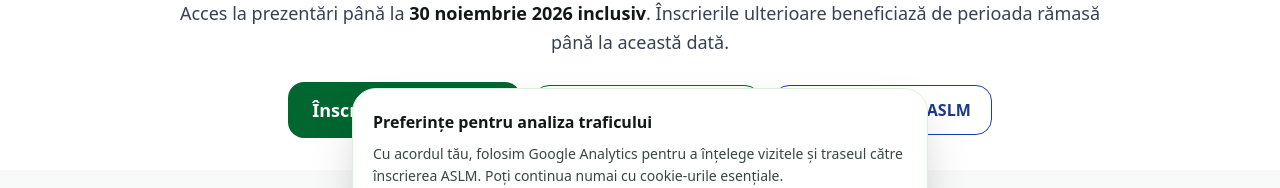
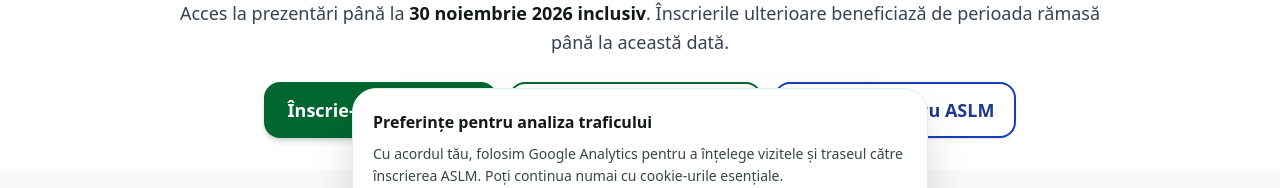
Before and after one commit to SwagMasterPro/wwwaslmro, a Next.js app: page /webinar in a window 1280 px wide. Shown: the part 489-677 px from the top of the page. Built offline with nearby package versions, Linux system fonts and the light colour scheme; no server answers.

Commit message:
Make webinar registration and membership CTAs more prominent (#15)

```diff
--- a/app/(ro)/webinar/page.tsx
+++ b/app/(ro)/webinar/page.tsx
@@ -25,9 +25,9 @@ export default function WebinarPage() {
         />
         <p className="mt-6 text-center text-base leading-relaxed text-gray-700 md:text-lg">Acces la prezentări până la <strong>30 noiembrie 2026 inclusiv</strong>. Înscrierile ulterioare beneficiază de perioada rămasă până la această dată.</p>
         <div className="mt-6 flex flex-col items-stretch justify-center gap-3 sm:flex-row sm:flex-wrap sm:items-center">
-          <a href={WEBINAR.paymentUrl} className="inline-flex min-h-14 items-center justify-center rounded-xl bg-green-800 px-6 py-3 text-center text-lg font-semibold text-white hover:bg-green-900 focus-visible:outline-4 focus-visible:outline-offset-4 focus-visible:outline-green-800">Înscrie-te la webinar</a>
-          <Link href="/adunarea-generala" className="inline-flex min-h-12 items-center justify-center rounded-xl border border-green-800 px-5 py-3 text-center font-semibold text-green-900 hover:bg-green-50 focus-visible:outline-2 focus-visible:outline-offset-4 focus-visible:outline-green-800">Vezi lista membri ASLM</Link>
-          <Link href="/membri" className="inline-flex min-h-12 items-center justify-center rounded-xl border border-blue-800 px-5 py-3 text-center font-semibold text-blue-900 hover:bg-blue-50 focus-visible:outline-2 focus-visible:outline-offset-4 focus-visible:outline-blue-800">Devino membru ASLM</Link>
+          <a href={WEBINAR.paymentUrl} className="inline-flex min-h-14 items-center justify-center rounded-xl bg-green-800 px-6 py-3 text-center text-lg font-bold text-white shadow-md shadow-green-900/20 hover:bg-green-900 focus-visible:outline-4 focus-visible:outline-offset-4 focus-visible:outline-green-800">Înscrie-te la webinar</a>
+          <Link href="/adunarea-generala" className="inline-flex min-h-14 items-center justify-center rounded-xl border-2 border-green-800 bg-white px-5 py-3 text-center text-lg font-bold text-green-900 shadow-sm hover:bg-green-50 focus-visible:outline-2 focus-visible:outline-offset-4 focus-visible:outline-green-800">Vezi lista membri ASLM</Link>
+          <Link href="/membri" className="inline-flex min-h-14 items-center justify-center rounded-xl border-2 border-blue-800 bg-white px-5 py-3 text-center text-lg font-bold text-blue-900 shadow-sm hover:bg-blue-50 focus-visible:outline-2 focus-visible:outline-offset-4 focus-visible:outline-blue-800">Devino membru ASLM</Link>
         </div>
       </div>
     </header>
@@ -105,16 +105,16 @@ export default function WebinarPage() {
           <article className="rounded-2xl border border-green-200 bg-green-50 p-5 text-center md:p-6">
             <h3 className="text-3xl font-bold text-green-900">Gratuit</h3>
             <p className="mt-3 text-lg text-gray-800">Pentru membrii ASLM</p>
-            <Link href="/adunarea-generala" className="mt-3 inline-flex min-h-12 items-center rounded-md font-semibold text-green-900 underline underline-offset-4 focus-visible:outline-2 focus-visible:outline-offset-4 focus-visible:outline-green-800">Vezi lista membri ASLM</Link>
+            <Link href="/adunarea-generala" className="mt-4 inline-flex min-h-12 items-center justify-center rounded-xl border-2 border-green-800 bg-white px-4 py-3 font-bold text-green-900 underline decoration-2 underline-offset-4 shadow-sm hover:bg-green-50 focus-visible:outline-2 focus-visible:outline-offset-4 focus-visible:outline-green-800">Vezi lista membri ASLM</Link>
           </article>
           <article className="rounded-2xl border border-blue-200 bg-blue-50 p-5 text-center md:p-6">
             <h3 className="text-3xl font-bold text-blue-900">100 lei</h3>
             <p className="mt-3 text-lg text-gray-800">Pentru nonmembrii ASLM</p>
-            <Link href="/membri" className="mt-3 inline-flex min-h-12 items-center rounded-md font-semibold text-blue-900 underline underline-offset-4 focus-visible:outline-2 focus-visible:outline-offset-4 focus-visible:outline-blue-800">Devino membru ASLM</Link>
+            <Link href="/membri" className="mt-4 inline-flex min-h-12 items-center justify-center rounded-xl border-2 border-blue-800 bg-white px-4 py-3 font-bold text-blue-900 underline decoration-2 underline-offset-4 shadow-sm hover:bg-blue-50 focus-visible:outline-2 focus-visible:outline-offset-4 focus-visible:outline-blue-800">Devino membru ASLM</Link>
           </article>
         </div>
         <div className="mt-6 text-center">
-          <a href={WEBINAR.paymentUrl} className="inline-flex min-h-14 items-center justify-center rounded-xl bg-green-800 px-7 py-4 text-lg font-semibold text-white hover:bg-green-900 focus-visible:outline-4 focus-visible:outline-offset-4 focus-visible:outline-green-800">Înscrie-te la webinar</a>
+          <a href={WEBINAR.paymentUrl} className="inline-flex min-h-14 items-center justify-center rounded-xl bg-green-800 px-7 py-4 text-lg font-bold text-white shadow-md shadow-green-900/20 hover:bg-green-900 focus-visible:outline-4 focus-visible:outline-offset-4 focus-visible:outline-green-800">Înscrie-te la webinar</a>
         </div>
       </div>
     </section>
```
